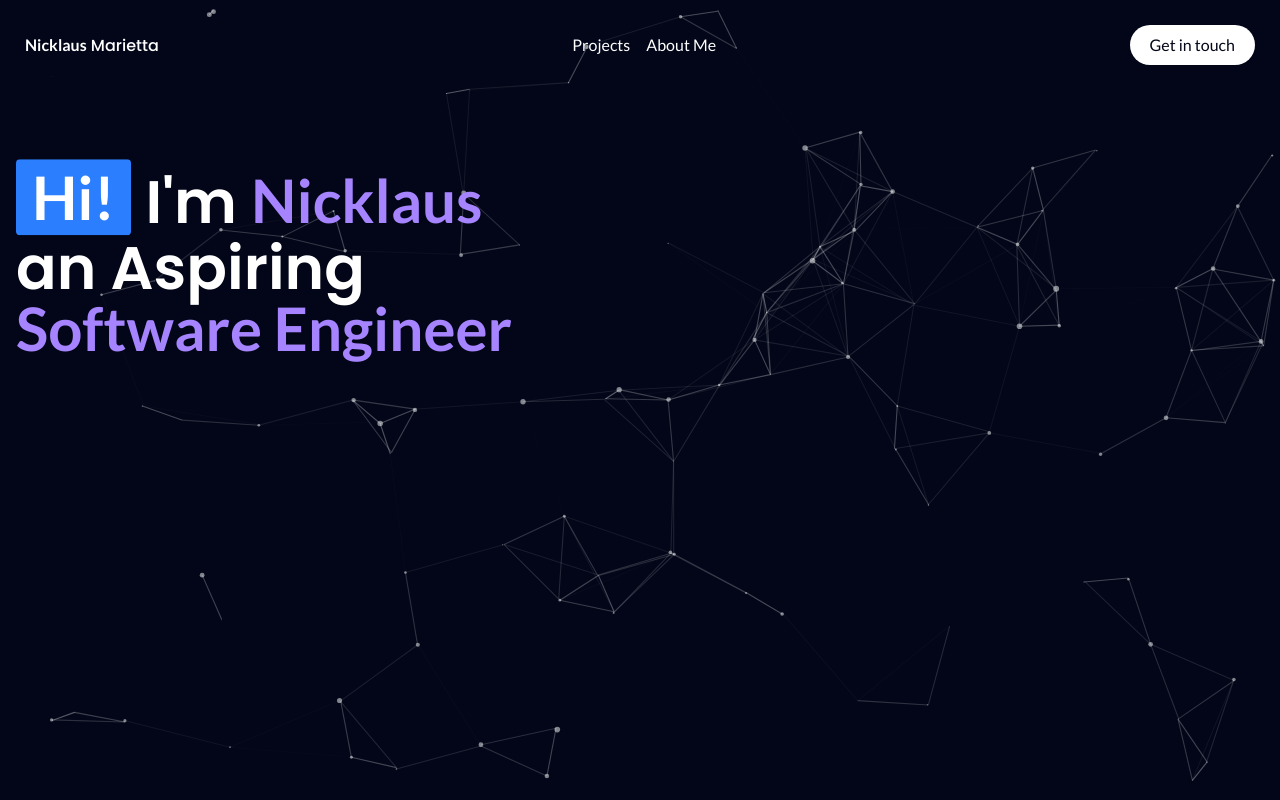
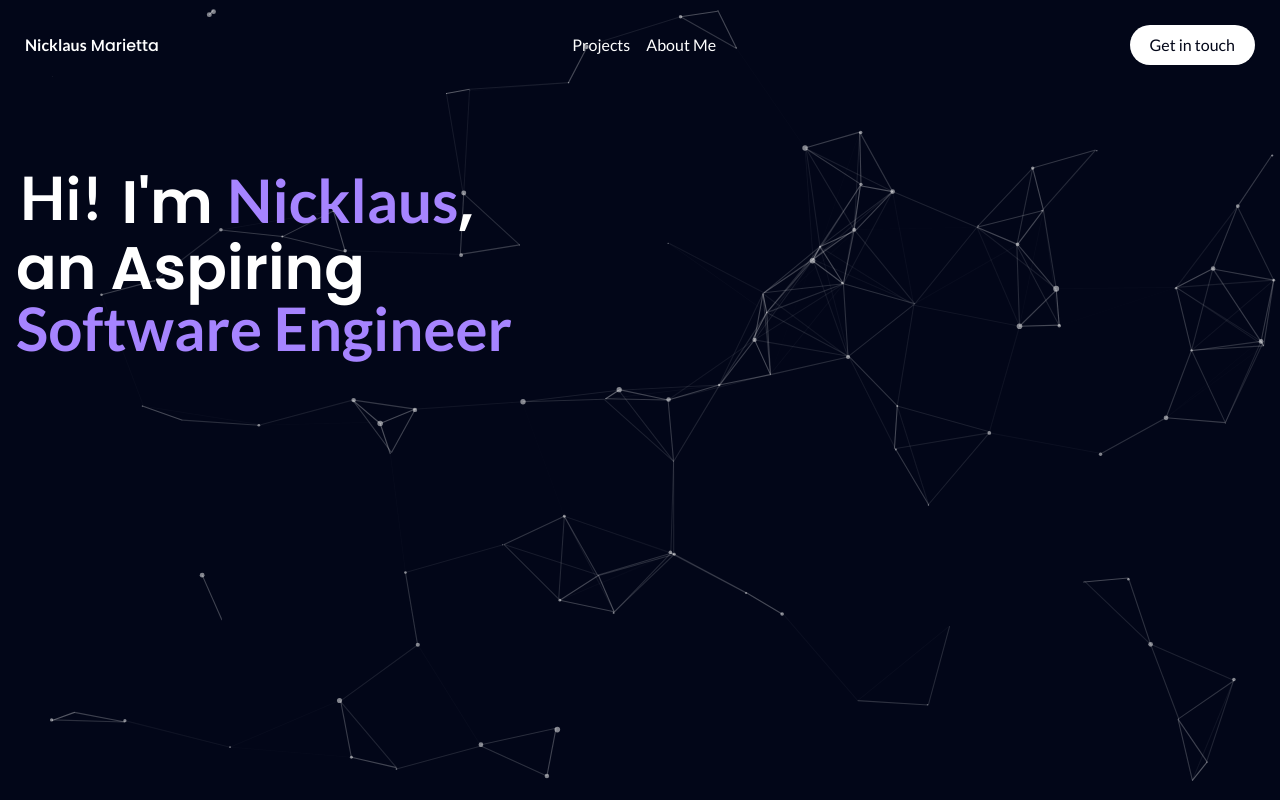
Before and after one commit to nickmarietta/nickmportfol, a SvelteKit app in the folder nickmportfolio/: page / in a window 1280 px wide. Built offline with nearby package versions, Linux system fonts and the light colour scheme.

Commit message:
fixed the header format

```diff
--- a/nickmportfolio/src/components/Main.svelte
+++ b/nickmportfolio/src/components/Main.svelte
@@ -6,11 +6,11 @@
     <section id="introPage" class=" grid grid-cols-1 lg:grid-cols-2 gap-10 py-8 sm:py-14">
         <div class="flex flex-col lg:justify-center text-center lg:text-left gap-6 md:gap-8 lg:gap-10">
             <h2 class="font-semibold text-4xl sm:text-5xl md:text-6xl">
-                <span class="relative inline-block animate-bounce rounded bg-blue-500 px-4 py-2 font-bold text-white hover:bg-blue-700">
+                <span class="relative inline-block animate-bounce px-1 py-2 font-bold text-white hover:bg-blue-700">
                     Hi!
                 </span>
                 I'm
-                <span class="lato text-violet-400">Nicklaus</span><br/>
+                <span class="lato text-violet-400">Nicklaus</span>,<br/>
                 an Aspiring
                 <span class="lato text-violet-400">Software Engineer</span>
 
```
